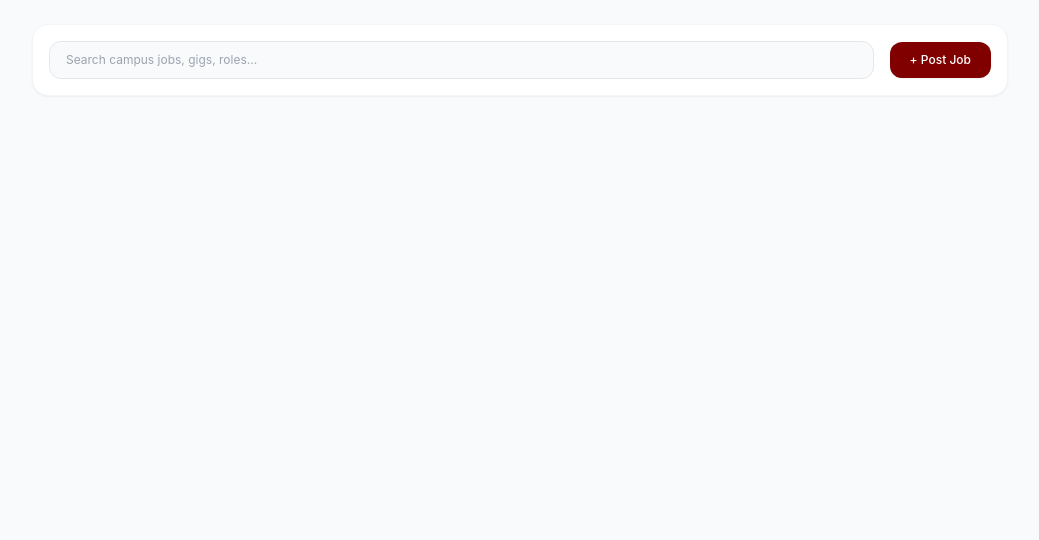
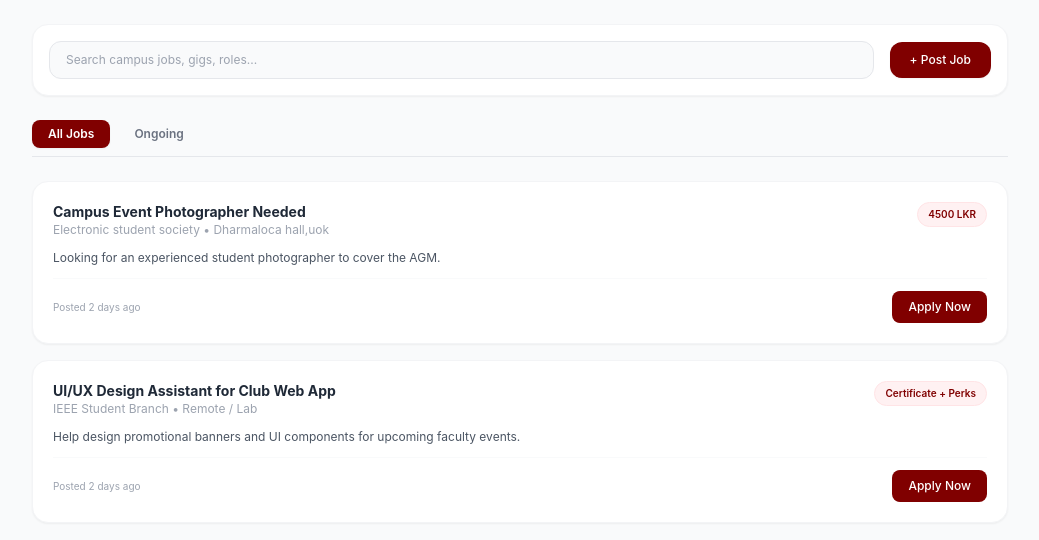
Before and after one commit to naveennisalka/KelaniConnect-_FullStack_Project, a React (Vite) app in the folder kelani-media/frontend/: page /jobs in a window 1280 px wide. Shown: the top 540 px of the page, without its empty margins (120-1159 px from the left). Built offline with nearby package versions, Linux system fonts and the light colour scheme; no server answers.

Commit message:
feat: enhance JobsPage with job listings and navigation tabs

```diff
--- a/kelani-media/frontend/src/pages/JobsPage.jsx
+++ b/kelani-media/frontend/src/pages/JobsPage.jsx
@@ -1,12 +1,32 @@
 import React, { useState } from 'react';
 
 const JobsPage = () => {
+  const [activeTab, setActiveTab] = useState('All Jobs');
+
+  const jobsList = [
+    {
+      id: 1,
+      title: 'Campus Event Photographer Needed',
+      society: 'Electronic student society',
+      location: 'Dharmaloca hall,uok',
+      stipend: '4500 LKR',
+      description: 'Looking for an experienced student photographer to cover the AGM.'
+    },
+    {
+      id: 2,
+      title: 'UI/UX Design Assistant for Club Web App',
+      society: 'IEEE Student Branch',
+      location: 'Remote / Lab',
+      stipend: 'Certificate + Perks',
+      description: 'Help design promotional banners and UI components for upcoming faculty events.'
+    }
+  ];
+
   return (
     <div className="min-h-screen bg-gray-50 flex">
-      {/* Main Content Area */}
       <div className="flex-1 p-6 space-y-6 max-w-5xl mx-auto">
 
-        {/* Top Search & Post Job Action Bar */}
+        {/* Search Bar */}
         <div className="bg-white rounded-2xl p-4 shadow-sm border border-gray-100 flex items-center justify-between gap-4">
           <input
             type="text"
@@ -18,6 +38,45 @@ const JobsPage = () => {
           </button>
         </div>
 
+        {/* Navigation Tabs */}
+        <div className="flex gap-2 border-b border-gray-200 pb-2">
+          {['All Jobs', 'Ongoing'].map((tab) => (
+            <button
+              key={tab}
+              onClick={() => setActiveTab(tab)}
+              className={`px-4 py-1.5 text-xs font-semibold rounded-lg transition-colors ${
+                activeTab === tab ? 'bg-[#800000] text-white shadow-sm' : 'text-gray-500 hover:bg-gray-100'
+              }`}
+            >
+              {tab}
+            </button>
+          ))}
+        </div>
+
+        {/* Job Cards */}
+        <div className="space-y-4">
+          {jobsList.map((job) => (
+            <div key={job.id} className="bg-white rounded-2xl p-5 shadow-sm border border-gray-100 space-y-3 hover:shadow-md transition-shadow">
+              <div className="flex justify-between items-start">
+                <div>
+                  <h3 className="text-sm font-bold text-gray-800">{job.title}</h3>
+                  <p className="text-xs text-gray-400">{job.society} • {job.location}</p>
+                </div>
+                <span className="bg-rose-50 text-[#800000] text-[10px] font-semibold px-2.5 py-1 rounded-full border border-rose-100">
+                  {job.stipend}
+                </span>
+              </div>
+              <p className="text-xs text-gray-600">{job.description}</p>
+              <div className="flex justify-between items-center pt-3 border-t border-gray-50">
+                <span className="text-[10px] text-gray-400">Posted 2 days ago</span>
+                <button className="bg-[#800000] text-white text-xs font-medium px-4 py-2 rounded-lg hover:bg-rose-900 transition-colors">
+                  Apply Now
+                </button>
+              </div>
+            </div>
+          ))}
+        </div>
+
       </div>
     </div>
   );
```
